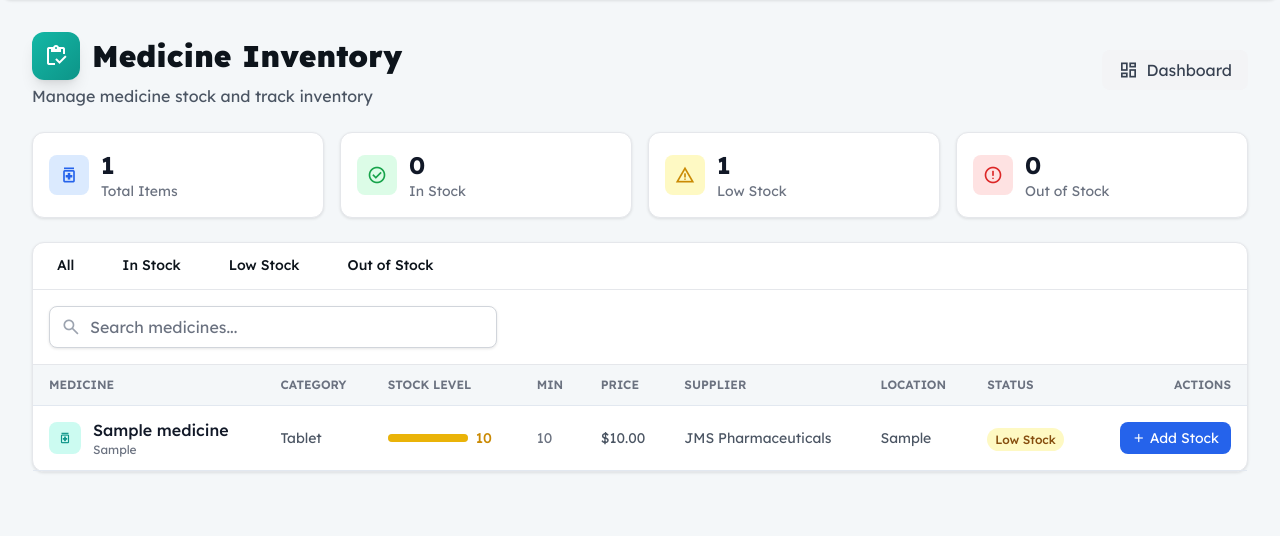
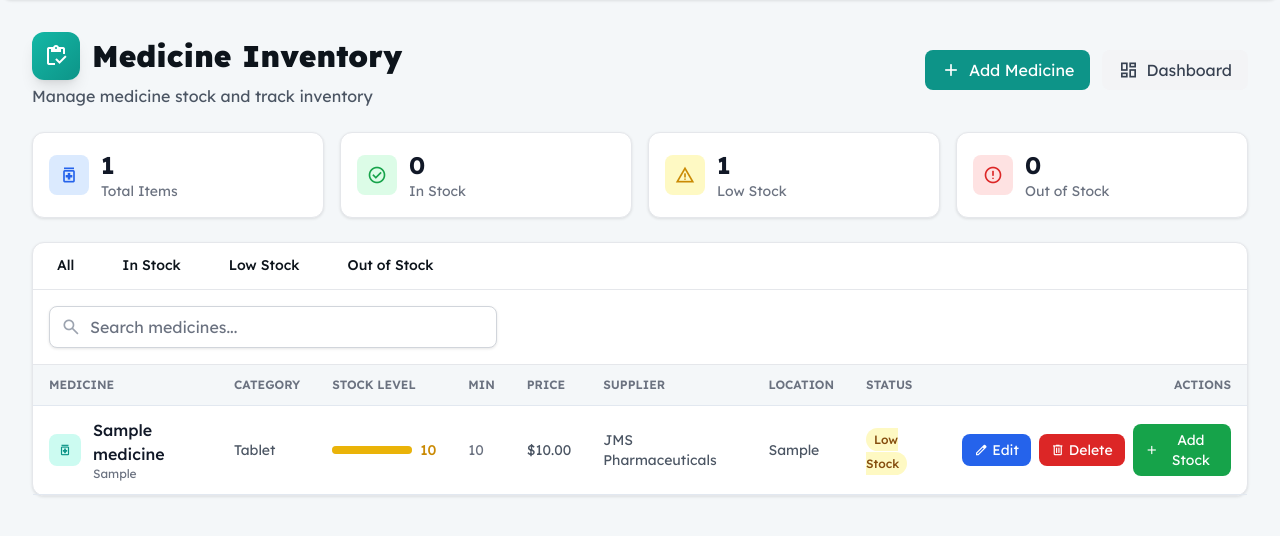
Before and after one commit to Bensonjigo/Kumiclinic, a Django app: page /medicines/ in a window 1280 px wide. Shown: the part 164-700 px from the top of the page. Run offline with Django 5.2, Linux system fonts and the light colour scheme; a user stored in the database is signed in; tables that the repository leaves empty hold one stand-in row (values such as "Sample post"); grey boxes marked "Sample" are stand-in pictures; parts of the project's set-up code (start-up, migrations or seed data) failed here and were passed over; some libraries are stand-ins or nearby versions.

Commit message:
Add medicine CRUD operations and custom CSRF error handling
- Add Edit/Delete/Add Medicine buttons to medicines list
- Create add_medicine and edit_medicine views with full form handling
- Add delete_medicine view with confirmation
- Enhance Medicine model with supplier, cost, selling_price, location
- Create LabTestType model for dynamic lab test types
- Add Store Manager role to User model
- Add custom CSRF failure handler for better user experience

```diff
--- a/clinic/template_urls.py
+++ b/clinic/template_urls.py
@@ -74,6 +74,9 @@ urlpatterns = [
     path('pharmacy/queue/', template_views.pending_prescriptions, name='pending_prescriptions'),
     path('prescription/<int:prescription_id>/dispense/', template_views.dispense_medicine, name='dispense_medicine'),
     path('medicines/', template_views.medicines_list, name='medicines'),
+    path('medicine/add/', template_views.add_medicine, name='add_medicine'),
+    path('medicine/<int:medicine_id>/edit/', template_views.edit_medicine, name='edit_medicine'),
+    path('medicine/<int:medicine_id>/delete/', template_views.delete_medicine, name='delete_medicine'),
     path('medicine/<int:medicine_id>/add-stock/', template_views.add_stock, name='add_stock'),
     path('reports/', template_views.reports_list, name='reports'),
     path('reports/dashboard/', template_views.reports_dashboard, name='reports_dashboard'),
--- a/clinic/template_views.py
+++ b/clinic/template_views.py
@@ -1210,6 +1210,100 @@ def medicines_list(request):
 
 
 @login_required
+def add_medicine(request):
+    """Create a new medicine"""
+    if request.method == 'POST':
+        name = request.POST.get('name')
+        category = request.POST.get('category')
+        stock_quantity = request.POST.get('stock_quantity', 0)
+        unit = request.POST.get('unit')
+        minimum_stock_level = request.POST.get('minimum_stock_level', 10)
+        supplier = request.POST.get('supplier', '')
+        supplier_contact = request.POST.get('supplier_contact', '')
+        cost_per_unit = request.POST.get('cost_per_unit', 0)
+        selling_price = request.POST.get('selling_price', 0)
+        location = request.POST.get('location', '')
+
+        if name and category and unit:
+            medicine = Medicine.objects.create(
+                name=name,
+                category=category,
+                stock_quantity=int(stock_quantity) if stock_quantity else 0,
+                unit=unit,
+                minimum_stock_level=int(minimum_stock_level) if minimum_stock_level else 10,
+                supplier=supplier,
+                supplier_contact=supplier_contact,
+                cost_per_unit=cost_per_unit or 0,
+                selling_price=selling_price or 0,
+                location=location
+            )
+
+            # Record initial stock if quantity > 0
+            if medicine.stock_quantity > 0:
+                StockMovement.objects.create(
+                    medicine=medicine,
+                    movement_type='PURCHASE',
+                    quantity=medicine.stock_quantity,
+                    performed_by=request.user,
+                    notes='Initial stock'
+                )
+
+            log_action(request.user, 'CREATE', 'Medicine', medicine.id,
+                       f'Created medicine: {medicine.name}', request)
+            messages.success(request, f'Medicine "{name}" created successfully!')
+            return redirect('medicines')
+        else:
+            messages.error(request, 'Name, category, and unit are required.')
+
+    return render(request, 'clinic/add_medicine.html')
+
+
+@login_required
+def edit_medicine(request, medicine_id):
+    """Edit an existing medicine"""
+    medicine = get_object_or_404(Medicine, id=medicine_id)
+
+    if request.method == 'POST':
+        medicine.name = request.POST.get('name')
+        medicine.category = request.POST.get('category')
+        medicine.unit = request.POST.get('unit')
+        medicine.minimum_stock_level = int(request.POST.get('minimum_stock_level', 10)) or 10
+        medicine.supplier = request.POST.get('supplier', '')
+        medicine.supplier_contact = request.POST.get('supplier_contact', '')
+        medicine.cost_per_unit = request.POST.get('cost_per_unit', 0) or 0
+        medicine.selling_price = request.POST.get('selling_price', 0) or 0
+        medicine.location = request.POST.get('location', '')
+        medicine.save()
+
+        log_action(request.user, 'UPDATE', 'Medicine', medicine.id,
+                   f'Updated medicine: {medicine.name}', request)
+        messages.success(request, f'Medicine "{medicine.name}" updated successfully!')
+        return redirect('medicines')
+
+    return render(request, 'clinic/edit_medicine.html', {'medicine': medicine})
+
+
+@login_required
+def delete_medicine(request, medicine_id):
+    """Delete a medicine"""
+    if request.method == 'POST':
+        medicine = get_object_or_404(Medicine, id=medicine_id)
+        medicine_name = medicine.name
+
+        # Check if medicine has any prescriptions
+        if medicine.prescriptions.exists():
+            messages.error(request, f'Cannot delete "{medicine_name}" - it has associated prescriptions.')
+            return redirect('medicines')
+
+        medicine.delete()
+        log_action(request.user, 'DELETE', 'Medicine', medicine_id,
+                   f'Deleted medicine: {medicine_name}', request)
+        messages.success(request, f'Medicine "{medicine_name}" deleted successfully!')
+
+    return redirect('medicines')
+
+
+@login_required
 def add_stock(request, medicine_id):
     if request.method == 'POST':
         medicine = get_object_or_404(Medicine, id=medicine_id)
--- a/kumiclinic/settings.py
+++ b/kumiclinic/settings.py
@@ -12,6 +12,9 @@ SECRET_KEY = 'django-insecure-_=wmoy@t#3&+-ns)q9k5rp@z8t1#tbem!1=iivl8^86$whw%fl
 DEBUG = True
 
 ALLOWED_HOSTS = ['*']
+
+# Custom CSRF failure handler - redirects to login instead of showing technical error
+CSRF_FAILURE_VIEW = 'clinic.views.csrf_failure'
 
 INSTALLED_APPS = [
     'django.contrib.admin',
--- a/templates/clinic/medicines.html
+++ b/templates/clinic/medicines.html
@@ -16,6 +16,10 @@
                 <p class="text-gray-600 dark:text-gray-400 mt-1">Manage medicine stock and track inventory</p>
             </div>
             <div class="flex gap-3">
+                <a href="{% url 'add_medicine' %}" class="px-4 py-2 bg-teal-600 text-white rounded-lg hover:bg-teal-700 flex items-center gap-2">
+                    <span class="material-symbols-outlined">add</span>
+                    Add Medicine
+                </a>
                 <a href="{% url 'dashboard_pharmacy' %}" class="px-4 py-2 bg-gray-100 dark:bg-gray-700 text-gray-700 dark:text-gray-300 rounded-lg hover:bg-gray-200 dark:hover:bg-gray-600 flex items-center gap-2">
                     <span class="material-symbols-outlined">dashboard</span>
                     Dashboard
@@ -168,11 +172,23 @@
                             {% endif %}
                         </td>
                         <td class="px-4 py-3 text-right">
-                            <button onclick="openStockModal({{ medicine.id }}, '{{ medicine.name|escapejs }}', {{ medicine.stock_quantity|default:0 }})"
-                                class="px-3 py-1.5 text-sm bg-blue-600 text-white rounded-lg hover:bg-blue-700 flex items-center gap-1 inline-flex">
-                                <span class="material-symbols-outlined text-sm">add</span>
-                                Add Stock
-                            </button>
+                            <div class="flex items-center justify-end gap-2">
+                                <a href="{% url 'edit_medicine' medicine.id %}"
+                                    class="px-3 py-1.5 text-sm bg-blue-600 text-white rounded-lg hover:bg-blue-700 flex items-center gap-1">
+                                    <span class="material-symbols-outlined text-sm">edit</span>
+                                    Edit
+                                </a>
+                                <a href="#" onclick="event.preventDefault(); if(confirm('Are you sure you want to delete {{ medicine.name|escapejs }}?')) { window.location.href = '{% url 'delete_medicine' medicine.id %}'; }"
+                                    class="px-3 py-1.5 text-sm bg-red-600 text-white rounded-lg hover:bg-red-700 flex items-center gap-1">
+                                    <span class="material-symbols-outlined text-sm">delete</span>
+                                    Delete
+                                </a>
+                                <button onclick="openStockModal({{ medicine.id }}, '{{ medicine.name|escapejs }}', {{ medicine.stock_quantity|default:0 }})"
+                                    class="px-3 py-1.5 text-sm bg-green-600 text-white rounded-lg hover:bg-green-700 flex items-center gap-1">
+                                    <span class="material-symbols-outlined text-sm">add</span>
+                                    Add Stock
+                                </button>
+                            </div>
                         </td>
                     </tr>
                     {% empty %}
```
Also changed, not shown: clinic/views.py (+18 -1 lines), templates/clinic/add_medicine.html (added, +133 -0 lines), templates/clinic/edit_medicine.html (added, +133 -0 lines), clinic/migrations/0008_labtesttype_alter_labrequest_custom_test_name_and_more.py (added), clinic/migrations/0009_alter_user_role.py (added), clinic/migrations/0010_remove_medicine_expiry_date_medicine_cost_per_unit_and_more.py (added).
